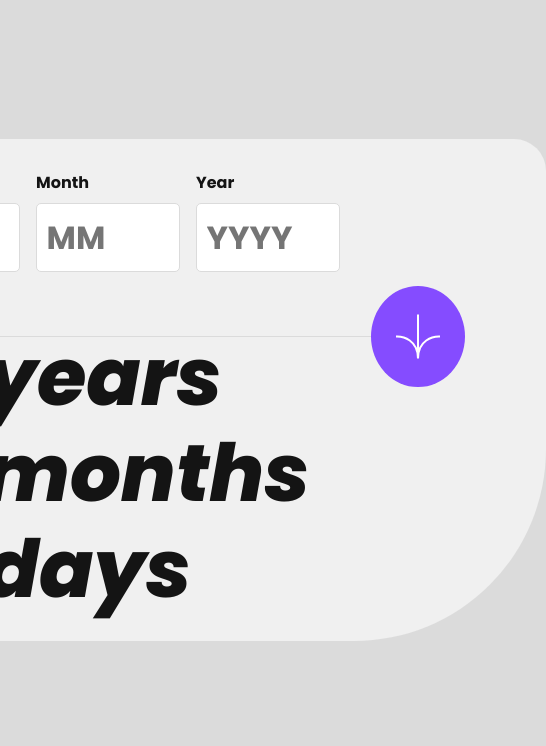
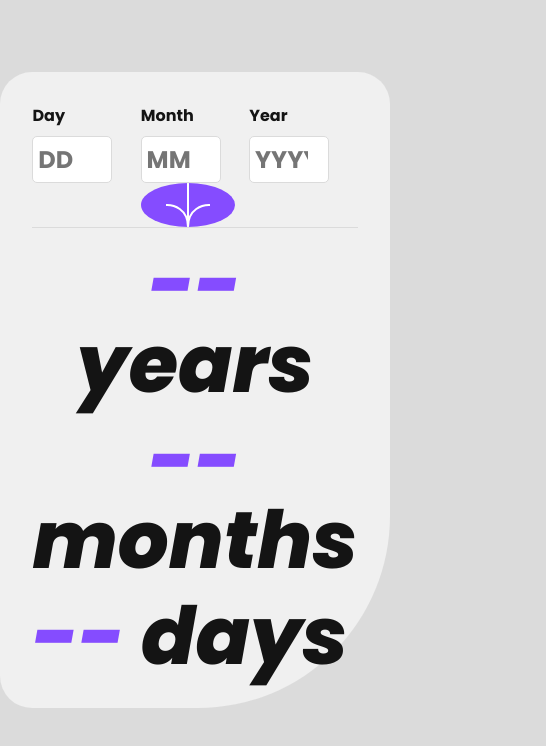
Before and after one commit to rwigley55/age-calculator, a plain HTML site: page index.html in a window 390 px wide. Shown: the whole page, 546 px wide, since content can reach past the window. Drawn offline with Linux system fonts and the light colour scheme.

Commit message:
start responsive design

```diff
--- a/index.css
+++ b/index.css
@@ -160,10 +160,10 @@ select {
   text-align: center;
   display: grid;
   place-items: center;
-  padding-inline: 1rem;
+  /* padding-inline: 1rem; */
   padding-bottom: 4rem;
 
-  grid-template-columns: minmax(1rem, 1fr) minmax(0, 10rem) minmax(1rem, 1fr);
+  grid-template-columns: minmax(1rem, 1fr) minmax(85vw, 35rem) minmax(1rem, 1fr);
   grid-template-areas: ". box .";
   height: 100vh;
 }
@@ -171,8 +171,15 @@ select {
 .main-box {
   grid-area: box;
   background-color: var(--clr-off-white);
-  padding: 2rem 6rem 2rem 2rem;
+  padding: 2rem 2rem 2rem 2rem;
   border-radius: 2em 2em 12em 2em;
+  /* max-width: min(92vw, 50rem); */
+}
+
+@media (min-width: 900px) {
+  .main-box {
+    padding: 2rem 6rem 2rem 2rem;
+  }
 }
 
 .input-section {
@@ -181,27 +188,52 @@ select {
   position: relative;
 }
 
-/* @media (min-width: 1440px) {
-  .grid-container {
-    grid-template-columns: minmax(1rem, 1fr) minmax(0, 35rem) minmax(1rem, 1fr);
-  }
-} */
-
 /* ----------------------  */
 /* Componenets             */
 /* ----------------------  */
 
 input[type="number"] {
-  width: 9rem;
-  font-size: 2em;
+  padding: 0.2em;
+  width: 5rem;
+  font-size: 1.5em;
   border: 1px solid var(--clr-light-grey);
   border-radius: 5px;
-  padding: 0.3em;
 }
 
-form {
-  padding-bottom: 4em;
+@media (min-width: 900px) {
+  input[type="number"] {
+    padding: 0.3em;
+    width: 9rem;
+    font-size: 2em;
+  }
+}
+
+@media (min-width: 900px) {
+  form {
+    padding-bottom: 4em;
+  }
+}
+
+.form {
   border-bottom: 1px solid var(--clr-light-grey);
+  /* flex-wrap: wrap; */
+  display: grid;
+  grid-auto-columns: 1fr;
+  grid-template-areas:
+    "inputsD inputsM inputsY"
+    ". submit .";
+}
+
+.form:nth-child(1) {
+  grid-area: inputsD;
+}
+
+.form:nth-child(2) {
+  grid-area: inputsM;
+}
+
+.form:nth-child(3) {
+  grid-area: inputsY;
 }
 
 .age-box {
@@ -225,6 +257,14 @@ form {
   border-radius: 50%;
   aspect-ratio: 1;
   position: relative;
-  left: 15px;
-  top: 115px;
+  grid-area: submit;
+  /* left: -300px;
+  top: 115px; */
 }
+
+/* @media (min-width: 900px) {
+  .submit-button {
+    position: relative;
+    left: 15px;
+  }
+} */
--- a/index.html
+++ b/index.html
@@ -18,8 +18,8 @@
   </head>
   <body>
     <div class="grid-container">
-      <div class="main-box">
-        <form action="#" class="flex" onsubmit="calculateAge(event)">
+      <div class="main-box flex column">
+        <form action="#" class="form" onsubmit="calculateAge(event)">
           <div class="flex column input-section">
             <label for="day">Day</label>
             <div class="input-container flex column">
@@ -65,6 +65,7 @@
               >
             </div>
           </div>
+
           <input
             type="image"
             class="submit-button"
@@ -72,7 +73,7 @@
             alt="Submit"
           />
         </form>
-        <div class="age-box flex column">
+        <div class="flex column age-box">
           <div class="units"><span class="text-purple">--</span> years</div>
           <div class="units"><span class="text-purple">--</span> months</div>
           <div class="units"><span class="text-purple">--</span> days</div>
```
